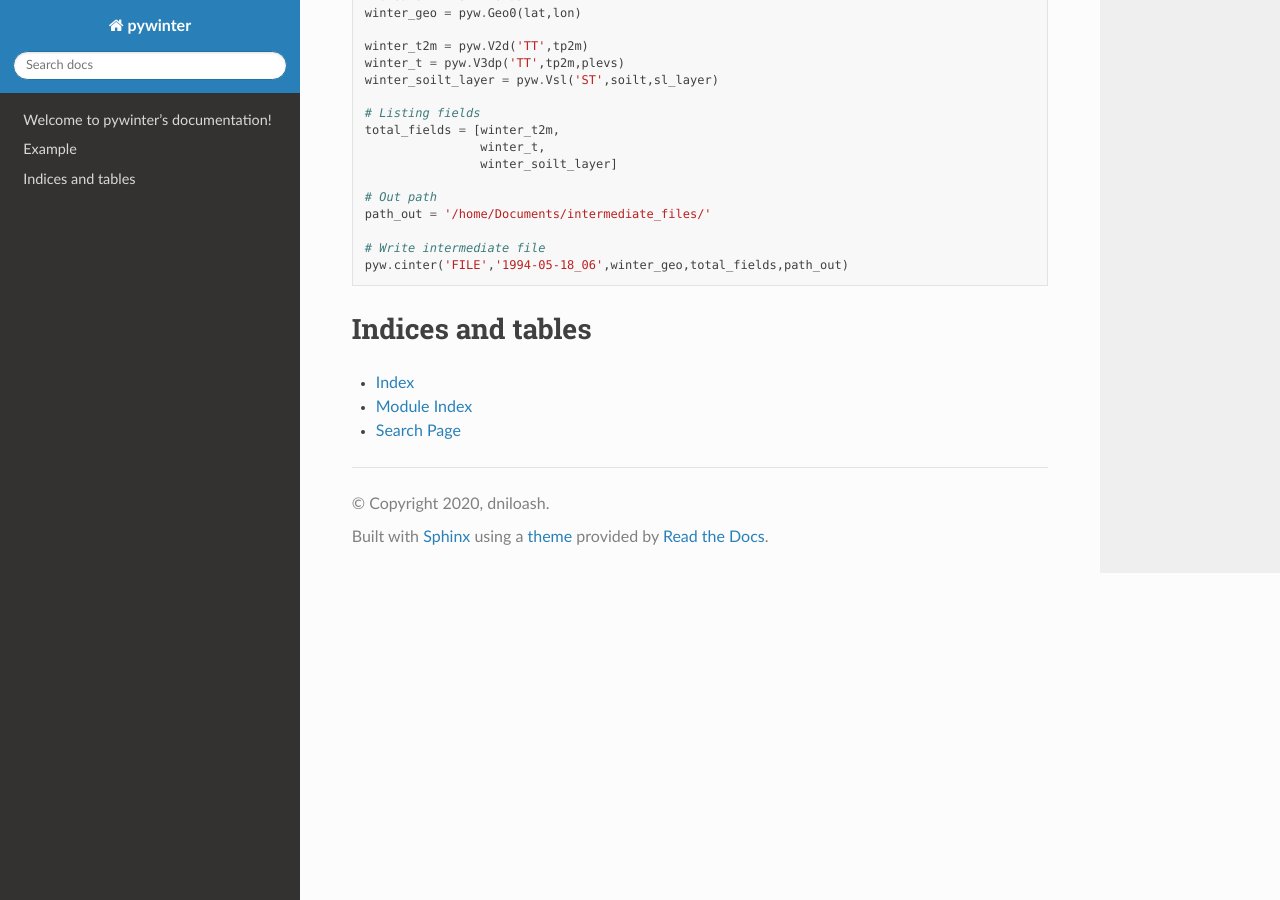
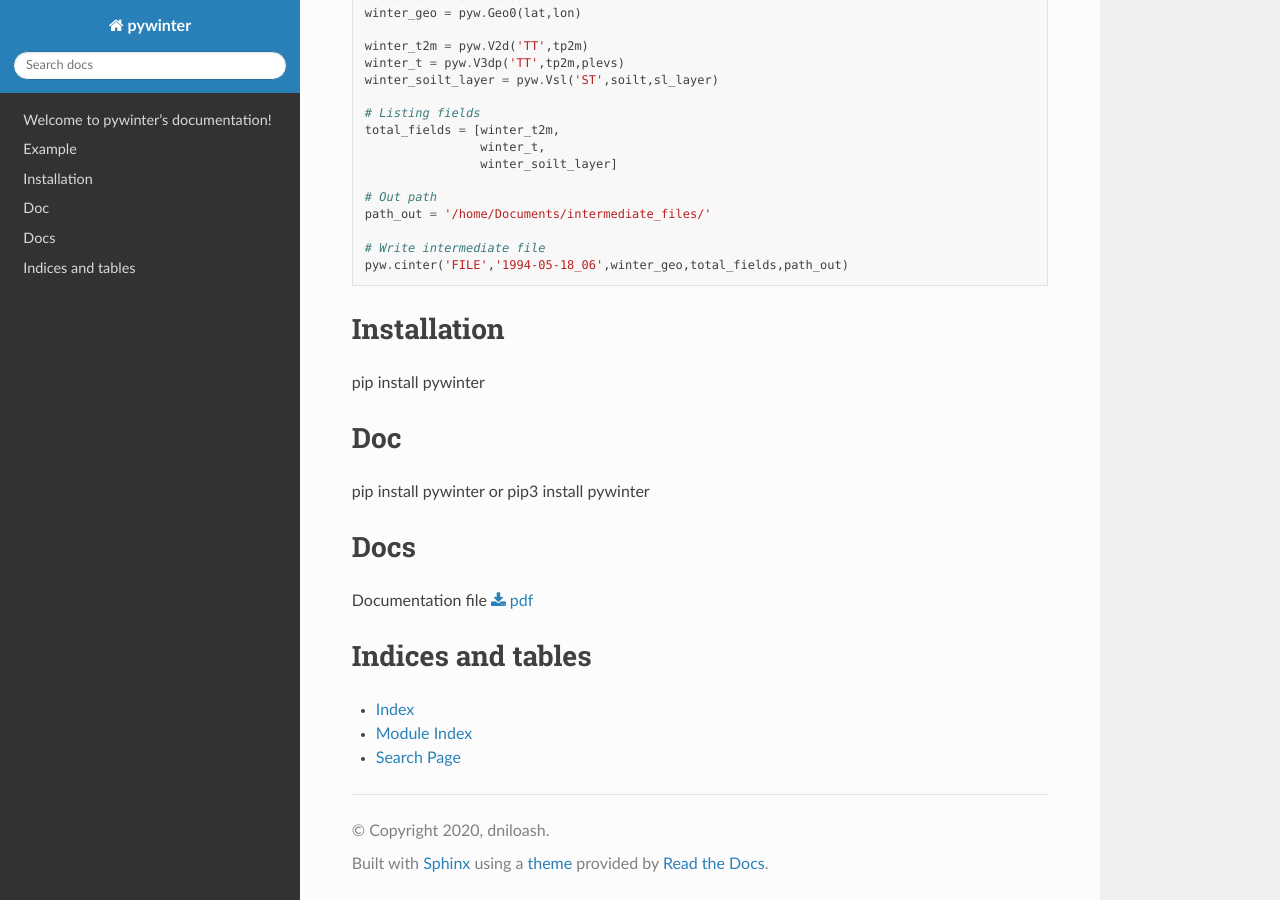
Before and after one commit to dniloash/Pywinter, a Sphinx documentation site: the page built from rtdoc/source/index.rst, in a window 1280 px wide and 900 px high, scrolled down 834 px. Built offline with Sphinx 7.4.7 and the Read the Docs theme 2.0.0, drawn with Linux system fonts in a browser that asks for light colours.

Commit message:
Update index.rst

```diff
--- a/rtdoc/source/index.rst
+++ b/rtdoc/source/index.rst
@@ -63,7 +63,21 @@ Example
    :maxdepth: 2
    :caption: Contents:
 
+Installation
+====================================
+pip install pywinter
 
+Doc
+====================================
+pip install pywinter
+or
+pip3 install pywinter
+
+
+Docs
+====================================
+
+Documentation file :download:`pdf <https://github.com/dniloash/Pywinter/blob/master/docs/PYWINTER_documentation.pdf>`
 
 Indices and tables
 ==================
```
